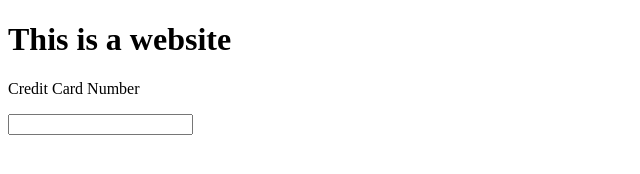
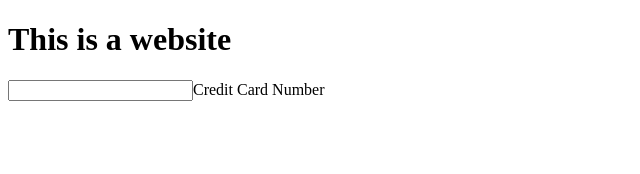
Before and after one commit to EWASFAA/coolwebsite, a plain HTML site: page index.html in a window 1280 px wide. Shown: the whole page, without its empty margins (0-640 px from the left). Drawn offline with Linux system fonts and the light colour scheme.

Commit message:
Updated feature X

```diff
--- a/index.html
+++ b/index.html
@@ -7,7 +7,6 @@
 </head>
 <body>
   <h1>This is a website</h1>
-  <p>Credit Card Number</p>
-  <input type="text">
+  <input type="text">Credit Card Number</input>
 </body>
 </html>
```
